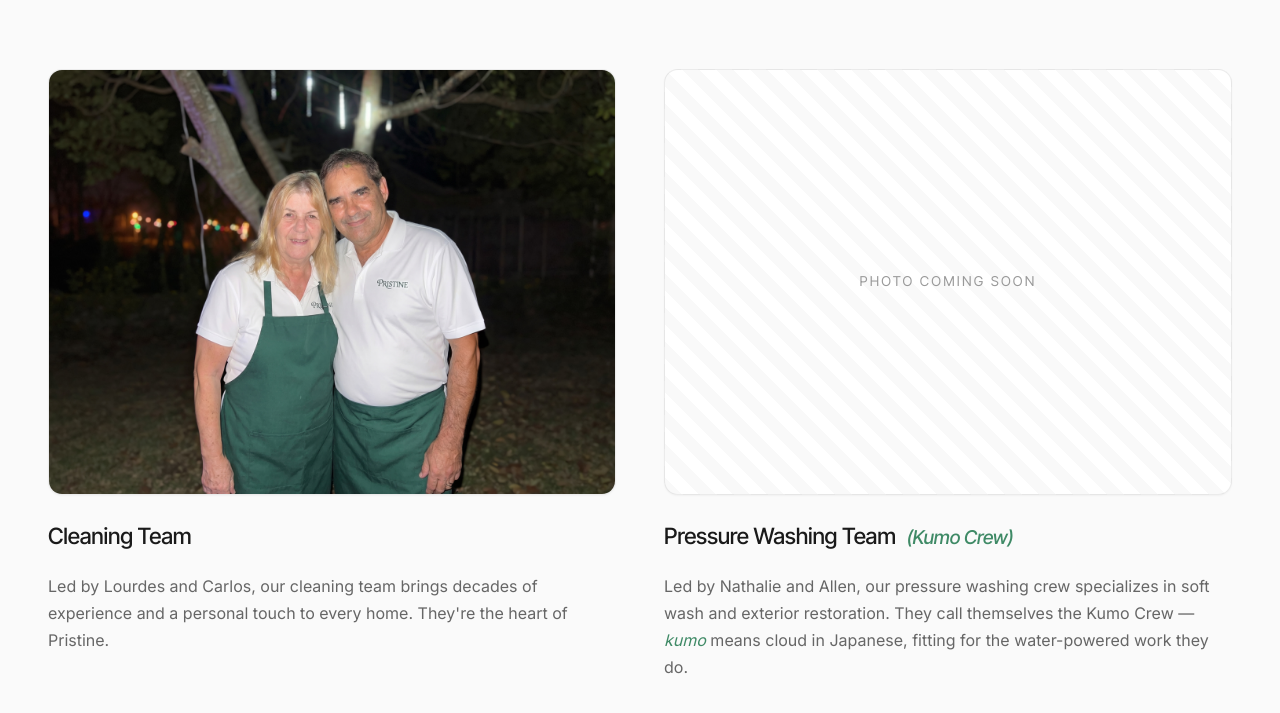
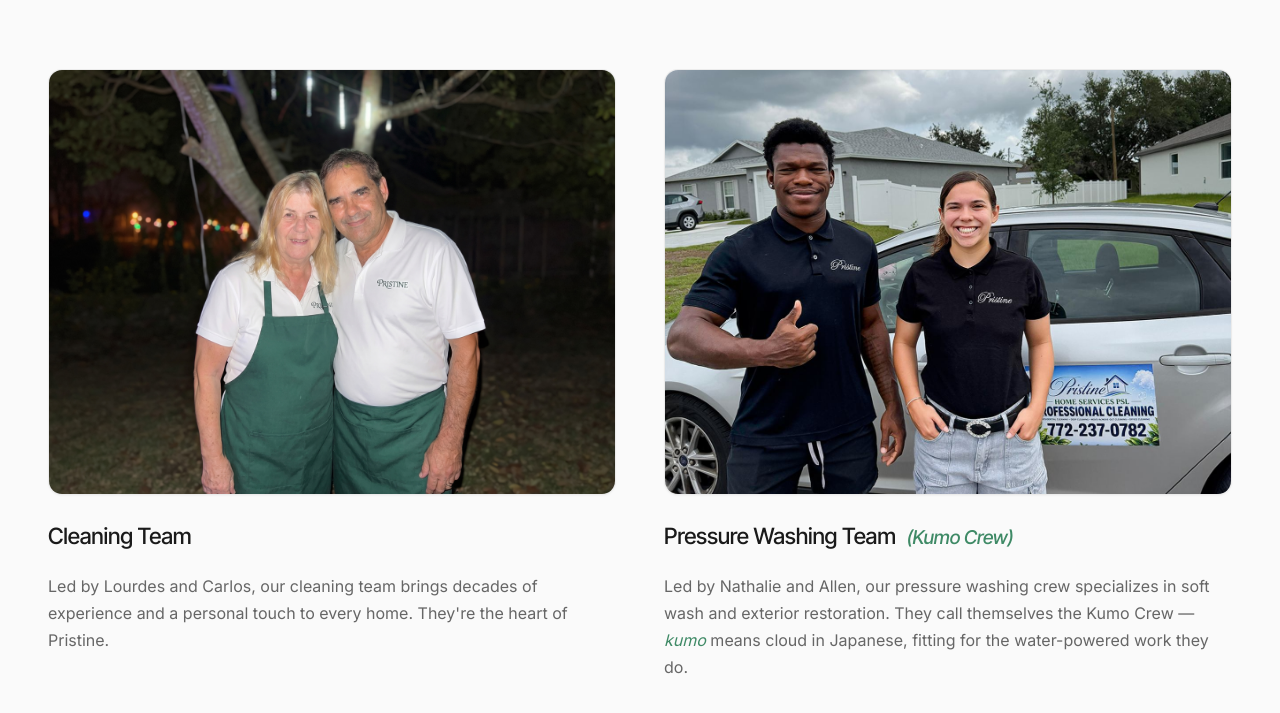
Before and after one commit to gabrielsilva06329-creator/pristine-home-services-psl, a plain HTML site: page index.html in a window 1280 px wide. Shown: the part 5097-5810 px from the top of the page. Drawn offline with nearby package versions, Linux system fonts and the light colour scheme; animation ran at ten frames a second.

Commit message:
Add Kumo Crew photo of Nathalie and Allen to Meet The Family section
- Resize source 1238x1080 photo to 1280x1117 at JPEG quality 78
  (192 KB, under the 200 KB target).
- Save to images/kumo-crew.jpg.
- Update the pressure-washing team card to point at the new file
  with the requested alt text. The src changes from the placeholder
  path images/pressure-team.jpg (which 404d) to images/kumo-crew.jpg.
- Markup is otherwise pixel-for-pixel identical to the cleaning team
  card: same .team__photo-frame wrapper, same .team__photo class,
  same loading="lazy", same onerror placeholder fallback.
- Cards stay aligned because both share aspect-ratio: 4/3 on the
  photo frame. Caption copy intact verbatim.

Co-Authored-By: Claude Opus 4.7 (1M context) <noreply@anthropic.com>

```diff
--- a/index.html
+++ b/index.html
@@ -433,7 +433,7 @@
 
           <article class="team" data-reveal>
             <div class="team__photo-frame">
-              <img class="team__photo" src="images/pressure-team.jpg" alt="The Pristine pressure washing crew led by Nathalie and Allen — the Kumo Crew" loading="lazy" onerror="this.parentElement.classList.add('team__photo-frame--placeholder');this.remove();" />
+              <img class="team__photo" src="images/kumo-crew.jpg" alt="Nathalie and Allen, the Kumo Crew pressure washing team, standing in front of the Pristine Home Services PSL branded vehicle" loading="lazy" onerror="this.parentElement.classList.add('team__photo-frame--placeholder');this.remove();" />
             </div>
             <h3 class="team__name">Pressure Washing Team <span class="team__alias">(Kumo Crew)</span></h3>
             <p class="team__caption">Led by Nathalie and Allen, our pressure washing crew specializes in soft wash and exterior restoration. They call themselves the Kumo Crew — <em>kumo</em> means cloud in Japanese, fitting for the water-powered work they do.</p>
```
Also changed, not shown: images/kumo-crew.jpg (added).
